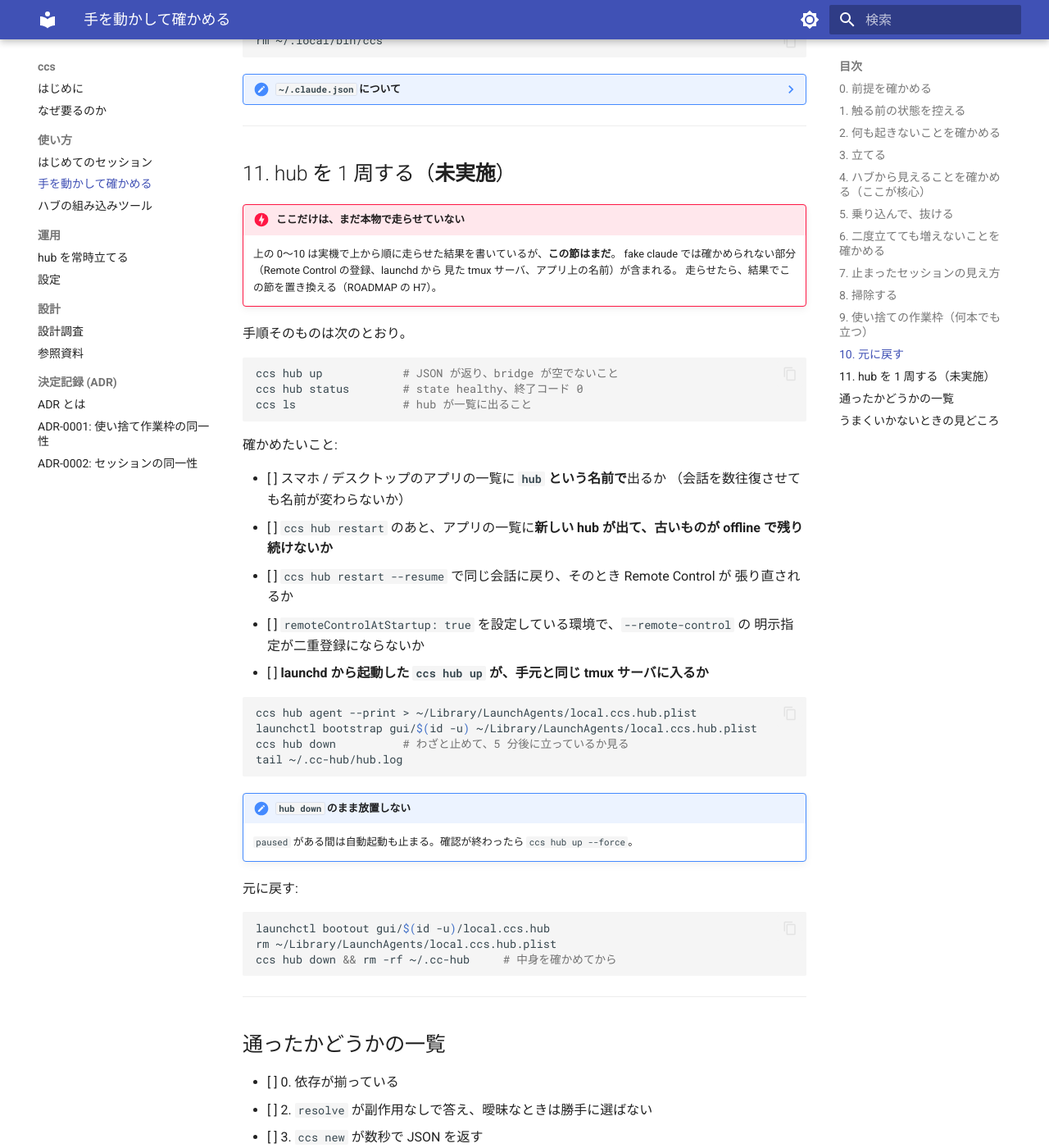
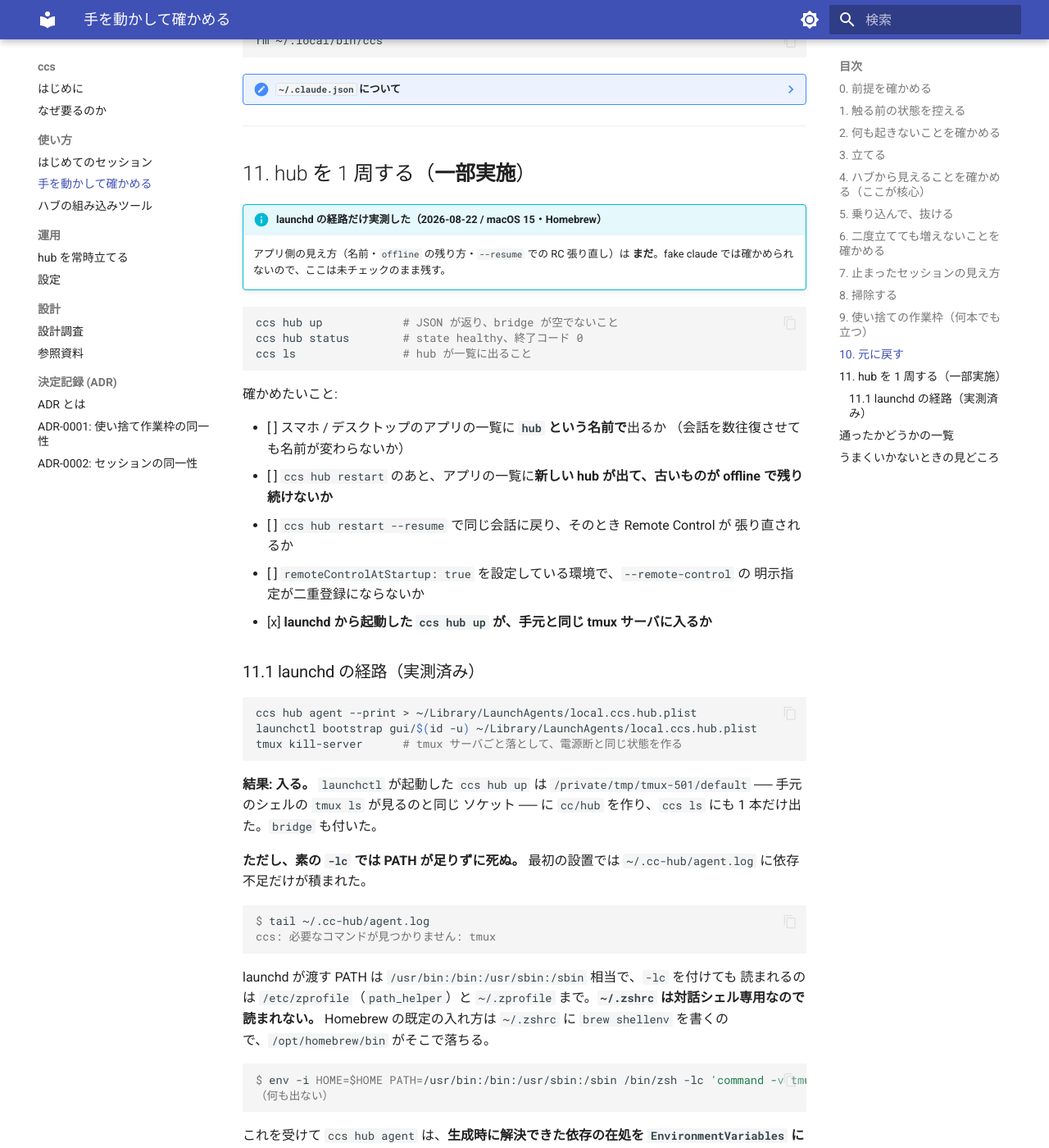
Before and after one commit to ken-ty/ccs, an MkDocs documentation site: the page built from docs/hands-on.md, in a window 1280 px wide and 1400 px high, scrolled down 7487 px. Shown: the whole window at 82% size. Built offline with MkDocs 1.6.1 and Material for MkDocs 9.7.7, drawn with Linux system fonts in a browser that asks for light colours; some of the changed text lies outside the part shown.

Commit message:
fix: 自動起動のユニットに依存の PATH を焼き込む (H7) (#30)
launchd / systemd は対話シェルの設定を読まない。`ccs hub agent` が出す
plist は `-lc` でログインシェルを起こすだけだったので、PATH を `~/.zshrc`
で足している環境 ── Homebrew の既定の入れ方がこれ ── では tmux も claude
も見つからず、`ccs hub up` が依存不足で即死していた。agent.log に同じ
依存不足が積まれるだけで、hub は永久に立たない。

実測で踏んだ。launchd が渡すのは /usr/bin:/bin:/usr/sbin:/sbin 相当で、
`-lc` を付けても読まれるのは /etc/zprofile と ~/.zprofile まで。

生成側は依存が見つかる環境で走っているので、そこで解決できた在処を
ユニットに焼き込む。焼き込みなのでユニットは生成した環境に紐づく ──
Homebrew を動かしたら出し直す必要がある、と docs に明記した。

直したうえで tmux kill-server → launchctl bootstrap を通し、launchd から
起動した ccs が手元と同じ tmux サーバに入ることを確認した。ここが崩れると
設計ごと組み直しになる項目だったので、H7 の残りはアプリ側の見え方だけ。

Co-authored-by: Claude Opus 5 <noreply@anthropic.com>

````diff
--- a/docs/design.md
+++ b/docs/design.md
@@ -409,6 +409,7 @@ v1 は「ハブから子を立てる」までを作り、**ハブ自身をどう
 | 「立った」の判定 | レジストリ登録 **かつ `bridgeSessionId` が非 null** | RC が付かないセッションはアプリに出ない＝スマホからは死んでいるのと同じ。実測で null のまま残る個体があった |
 | 再起動時の会話 | **既定はまっさら**。`--resume` で継続 | 落ちた原因が会話側なら、復元すると同じ理由で落ち続ける。直前の uuid は state.json に残す |
 | 自動起動 | launchd / systemd の設定を **出すだけ**。設置は人 | インストールをツールにやらせない。`ccs hub agent --print` |
+| 自動起動の PATH | 生成時に解決できた依存の在処を**ユニットに焼き込む** | launchd / systemd は対話シェルの設定を読まない。`-lc` を付けても `~/.zshrc` は読まれず、Homebrew 前提の環境では tmux も claude も見つからない（実測。[hands-on §11.1](hands-on.md#111-launchd-の経路実測済み)） |
 | 認証切れ | 検知して**止まる**。自動で直さない | `/login` は対話が要る。立て直しても同じ画面で止まり、API を叩き続けるだけ |
 | 暴走の歯止め | 窓（既定 600 秒）で規定回数（既定 3）を超えたら止めて人を待つ | 無限再起動は課金とレート制限に直結する |
 | 保護 | `ccs kill <hub>` は `--force` でも拒否。`gc` の対象外。自セッションの kill は `--force` 必須 | ハブのエージェントが自分を落とすと、誰も起こせない |
@@ -440,8 +441,12 @@ v1 は「ハブから子を立てる」までを作り、**ハブ自身をどう
 ### 8.4 まだ実測できていないこと
 
 fake claude では検証できず、本物で確かめる必要がある（[hub](hub.md#まだ実測できていないこと)）。
-とくに **launchd から起動した ccs が手元と同じ tmux サーバに入るか**は、
-崩れると設計ごと組み直しになる。
+残っているのは**アプリ側の見え方**（名前が維持されるか、`offline` が積み上がらないか、
+`--resume` で RC が張り直されるか）。
+
+**launchd から起動した ccs が手元と同じ tmux サーバに入るか**は 2026-08-22 に
+実測して**入る**ことを確認した（[hands-on §11.1](hands-on.md#111-launchd-の経路実測済み)）。
+崩れると設計ごと組み直しになる項目だったので、ここは閉じた。
 
 ---
 
--- a/docs/hands-on.md
+++ b/docs/hands-on.md
@@ -412,15 +412,11 @@ rm ~/.local/bin/ccs
 
 ---
 
-## 11. hub を 1 周する（**未実施**）
+## 11. hub を 1 周する（**一部実施**）
 
-!!! danger "ここだけは、まだ本物で走らせていない"
-    上の 0〜10 は実機で上から順に走らせた結果を書いているが、**この節はまだ**。
-    fake claude では確かめられない部分（Remote Control の登録、launchd から
-    見た tmux サーバ、アプリ上の名前）が含まれる。
-    走らせたら、結果でこの節を置き換える（ROADMAP の H7）。
-
-手順そのものは次のとおり。
+!!! info "launchd の経路だけ実測した（2026-08-22 / macOS 15・Homebrew）"
+    アプリ側の見え方（名前・`offline` の残り方・`--resume` での RC 張り直し）は
+    **まだ**。fake claude では確かめられないので、ここは未チェックのまま残す。
 
 ```bash
 ccs hub up            # JSON が返り、bridge が空でないこと
@@ -438,14 +434,45 @@ ccs ls                # hub が一覧に出ること
       張り直されるか
 - [ ] `remoteControlAtStartup: true` を設定している環境で、`--remote-control` の
       明示指定が二重登録にならないか
-- [ ] **launchd から起動した `ccs hub up` が、手元と同じ tmux サーバに入るか**
+- [x] **launchd から起動した `ccs hub up` が、手元と同じ tmux サーバに入るか**
+
+### 11.1 launchd の経路（実測済み）
 
 ```bash
 ccs hub agent --print > ~/Library/LaunchAgents/local.ccs.hub.plist
 launchctl bootstrap gui/$(id -u) ~/Library/LaunchAgents/local.ccs.hub.plist
-ccs hub down          # わざと止めて、5 分後に立っているか見る
-tail ~/.cc-hub/hub.log
+tmux kill-server      # tmux サーバごと落として、電源断と同じ状態を作る
 ```
+
+**結果: 入る。** `launchctl` が起動した `ccs hub up` は
+`/private/tmp/tmux-501/default` ── 手元のシェルの `tmux ls` が見るのと同じ
+ソケット ── に `cc/hub` を作り、`ccs ls` にも 1 本だけ出た。`bridge` も付いた。
+
+**ただし、素の `-lc` では PATH が足りずに死ぬ。** 最初の設置では
+`~/.cc-hub/agent.log` に依存不足だけが積まれた。
+
+```console
+$ tail ~/.cc-hub/agent.log
+ccs: 必要なコマンドが見つかりません: tmux
+```
+
+launchd が渡す PATH は `/usr/bin:/bin:/usr/sbin:/sbin` 相当で、`-lc` を付けても
+読まれるのは `/etc/zprofile`（`path_helper`）と `~/.zprofile` まで。**`~/.zshrc`
+は対話シェル専用なので読まれない。** Homebrew の既定の入れ方は
+`~/.zshrc` に `brew shellenv` を書くので、`/opt/homebrew/bin` がそこで落ちる。
+
+```console
+$ env -i HOME=$HOME PATH=/usr/bin:/bin:/usr/sbin:/sbin /bin/zsh -lc 'command -v tmux'
+（何も出ない）
+```
+
+これを受けて `ccs hub agent` は、**生成時に解決できた依存の在処を
+`EnvironmentVariables` に焼き込む**ようにした。焼き込んだあとで
+`tmux kill-server` → `launchctl bootstrap` を通したところ、上のとおり復帰した。
+
+!!! warning "ユニットは生成した環境に紐づく"
+    焼き込みなので、Homebrew の場所を変えたり `claude` を入れ直したりしたら
+    **`ccs hub agent --print` で出し直して置き換える**。
 
 !!! note "`hub down` のまま放置しない"
     `paused` がある間は自動起動も止まる。確認が終わったら `ccs hub up --force`。
````
Also changed, not shown: ROADMAP.md (+2 -1 lines), docs/hub.md (+24 -9 lines), 2 other files.
